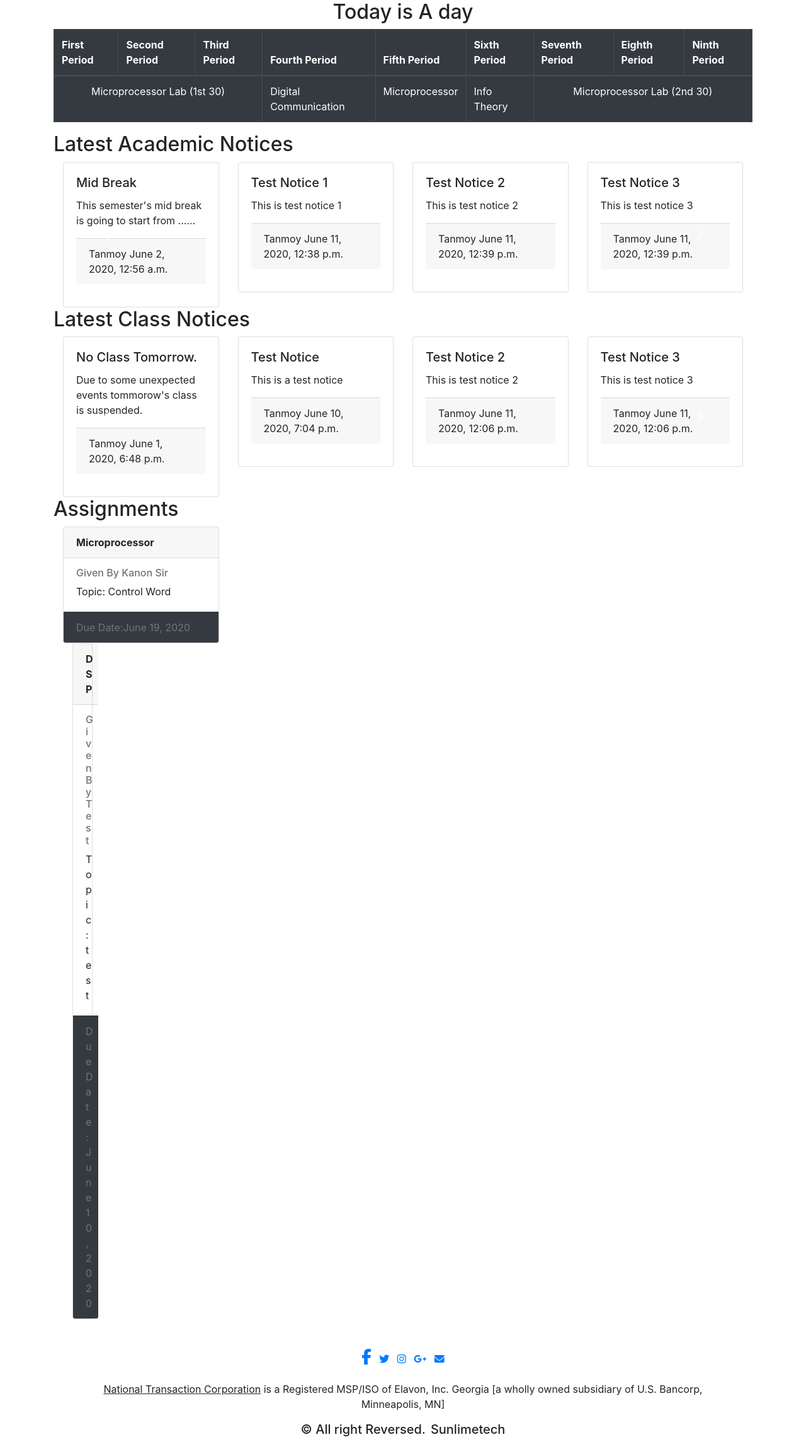
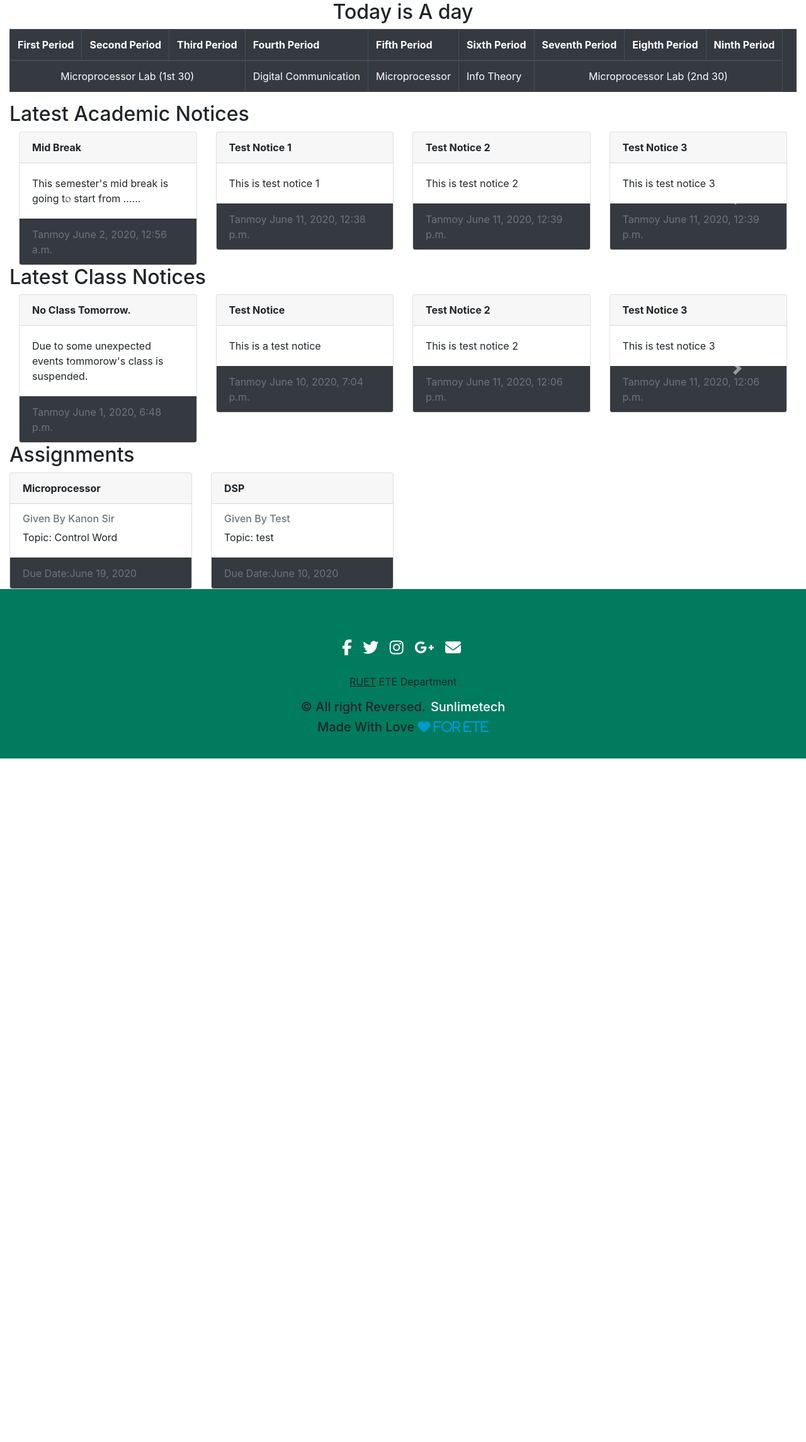
Before and after one commit to Tanmoy-Sarkar/Varsity-Management-System, a Django app: page / in a window 1280 px wide. Shown: the part 56-2345 px from the top of the page at 63% size. After the commit the page ends 1260 px from the top, so only its background shows below. Run offline with Django 3.2, Linux system fonts and the light colour scheme; data comes from the database, SQL or seed files in the repository; both versions use the stored data as it was after the commit; some libraries are stand-ins or nearby versions.

Commit message:
improving UI

```diff
--- /dev/null
+++ b/static/css/base.css
@@ -0,0 +1,80 @@
+/* Footer */
+
+@import url('https://maxcdn.bootstrapcdn.com/font-awesome/4.7.0/css/font-awesome.min.css');
+section {
+    padding: 30px 0;
+}
+
+
+section .section-title {
+    text-align: center;
+    color: #007b5e;
+    margin-bottom: 50px;
+    text-transform: uppercase;
+}
+#footer {
+    background: #007b5e !important;
+}
+#footer h5{
+	padding-left: 10px;
+    border-left: 3px solid #eeeeee;
+    padding-bottom: 6px;
+    margin-bottom: 20px;
+    color:#ffffff;
+}
+#footer a {
+    color: #ffffff;
+    text-decoration: none !important;
+    background-color: transparent;
+    -webkit-text-decoration-skip: objects;
+}
+#footer ul.social li{
+	padding: 3px 0;
+}
+#footer ul.social li a i {
+    margin-right: 5px;
+	font-size:25px;
+	-webkit-transition: .5s all ease;
+	-moz-transition: .5s all ease;
+	transition: .5s all ease;
+}
+#footer ul.social li:hover a i {
+	font-size:30px;
+	margin-top:-10px;
+}
+#footer ul.social li a,
+#footer ul.quick-links li a{
+	color:#ffffff;
+}
+#footer ul.social li a:hover{
+	color:#eeeeee;
+}
+#footer ul.quick-links li{
+	padding: 3px 0;
+	-webkit-transition: .5s all ease;
+	-moz-transition: .5s all ease;
+	transition: .5s all ease;
+}
+#footer ul.quick-links li:hover{
+	padding: 3px 0;
+	margin-left:5px;
+	font-weight:700;
+}
+#footer ul.quick-links li a i{
+	margin-right: 5px;
+}
+#footer ul.quick-links li:hover a i {
+    font-weight: 700;
+}
+
+@media (max-width:767px){
+	#footer h5 {
+    padding-left: 0;
+    border-left: transparent;
+    padding-bottom: 0px;
+    margin-bottom: 10px;
+}
+}
+.fa_custom {
+    color: #0099CC;
+}
--- a/templates/base.html
+++ b/templates/base.html
@@ -1,11 +1,13 @@
-<!DOCTYPE html>
+{% load static %}
 <!DOCTYPE html>
 <html>
 <head>
 	<title>Varsity Management</title>
 	<meta charset="utf=8">
+	<link rel="stylesheet" type="text/css" href="{% static "css/base.css" %}">
+	<link rel="stylesheet" href="https://stackpath.bootstrapcdn.com/bootstrap/4.5.0/css/bootstrap.min.css" integrity="sha384-9aIt2nRpC12Uk9gS9baDl411NQApFmC26EwAOH8WgZl5MYYxFfc+NcPb1dKGj7Sk" crossorigin="anonymous">
 	<meta name="viewport" content="width=device-width, initial-scale=1, shrink-to-fit=no">
-	<link rel="stylesheet" href="https://stackpath.bootstrapcdn.com/bootstrap/4.5.0/css/bootstrap.min.css" integrity="sha384-9aIt2nRpC12Uk9gS9baDl411NQApFmC26EwAOH8WgZl5MYYxFfc+NcPb1dKGj7Sk" crossorigin="anonymous">
+
 
 	<script src="https://kit.fontawesome.com/f59fb37702.js" crossorigin="anonymous"></script>
 </head>
@@ -55,7 +57,7 @@
 	</div>
 	</nav>
 
-	<div class="container">
+	<div class="container-fluid">
 	{% block content %}
 
 	{% endblock content %}
@@ -66,7 +68,7 @@
 
 <!-- Footer -->
 	<section id="footer">
-		<div class="container">
+		<div class="container-fluid">
 			<div class="row">
 				<div class="col-xs-12 col-sm-12 col-md-12 mt-2 mt-sm-5">
 					<ul class="list-unstyled list-inline social text-center">
@@ -81,8 +83,10 @@
 			</div>
 			<div class="row">
 				<div class="col-xs-12 col-sm-12 col-md-12 mt-2 mt-sm-2 text-center">
-					<p><u><a>National Transaction Corporation</a></u> is a Registered MSP/ISO of Elavon, Inc. Georgia [a wholly owned subsidiary of U.S. Bancorp, Minneapolis, MN]</p>
+					<p><u>RUET</u> ETE Department</p>
 					<p class="h5">© All right Reversed.<a class="text-green ml-2" target="_blank">Sunlimetech</a></p>
+					<p class="h5">Made With Love <i class="fa fa-heart fa_custom"> For ETE</i></p>
+
 				</div>
 				<hr>
 			</div>
--- a/templates/home.html
+++ b/templates/home.html
@@ -43,8 +43,9 @@
 		</tbody>
 	</table>
 
+
+
 		<!--Latest Academic Notices-->
-
 	<h2>Latest Academic Notices</h2>
 	<div id="inam1" class="carousel slide" data-ride="carousel">
 		<div class="carousel-inner">
@@ -55,11 +56,11 @@
 			{% for academic_notice in academic_notices|slice:":4" %}
 			<div class="col-lg-3 col-sm-12">
             <div class="card">
+      			<div class="card-header font-weight-bold">{{ academic_notice.title }}</div>
             	<div class="card-body">
-            		<h5 class="card-title">{{ academic_notice.title }}</h5>
-            		 <p class="card-text">{{ academic_notice.body }}</p>
-            		 <p class="card-footer">{{ academic_notice.author }} {{ academic_notice.date }}</p>
+            		<p class="card-text">{{ academic_notice.body }}</p>
             	</div>
+            	<div class="card-footer text-muted bg-dark">{{ academic_notice.author }} {{ academic_notice.date }}</div>
         	</div>
         	</div>
 			{% endfor %}
@@ -73,11 +74,11 @@
 			{% for academic_notice in academic_notices|slice:"4:8" %}
 			<div class="col-lg-3 col-sm-12">
             <div class="card">
+      			<div class="card-header font-weight-bold">{{ academic_notice.title }}</div>
             	<div class="card-body">
-            		<h5 class="card-title">{{ academic_notice.title }}</h5>
-            		 <p class="card-text">{{ academic_notice.body }}</p>
-            		 <p class="card-footer">{{ academic_notice.author }} {{ academic_notice.date }}</p>
+            		<p class="card-text">{{ academic_notice.body }}</p>
             	</div>
+            	<div class="card-footer text-muted bg-dark">{{ academic_notice.author }} {{ academic_notice.date }}</div>
         	</div>
         	</div>
 			{% endfor %}
@@ -101,15 +102,15 @@
 
 			<div class="carousel-item active">
 			<div class="container-fluid">
-			<div class="row flex-row">
+			<div class="row">
 			{% for class_notice in class_notices|slice:":4" %}
 			<div class="col-lg-3 col-sm-12">
-            <div class="card">
+            <div class="card custom-card" id="custom-card">
+      			<div class="card-header font-weight-bold">{{ class_notice.title }}</div>
             	<div class="card-body">
-            		<h5 class="card-title">{{ class_notice.title }}</h5>
-            		 <p class="card-text">{{ class_notice.body }}</p>
-            		 <p class="card-footer">{{ class_notice.author }} {{ class_notice.date }}</p>
+            		<p class="card-text">{{ class_notice.body }}</p>
             	</div>
+            	<div class="card-footer text-muted bg-dark">{{ class_notice.author }} {{ class_notice.date }}</div>
         	</div>
         	</div>
 			{% endfor %}
@@ -123,11 +124,11 @@
 			{% for class_notice in class_notices|slice:"4:8" %}
 			<div class="col-lg-3 col-sm-12">
             <div class="card">
+      			<div class="card-header font-weight-bold">{{ class_notice.title }}</div>
             	<div class="card-body">
-            		<h5 class="card-title">{{ class_notice.title }}</h5>
-            		 <p class="card-text">{{ class_notice.body }}</p>
-            		 <p class="card-footer">{{ class_notice.author }} {{ class_notice.date }}</p>
+            		<p class="card-text">{{ class_notice.body }}</p>
             	</div>
+            	<div class="card-footer text-muted bg-dark">{{ class_notice.author }} {{ class_notice.date }}</div>
         	</div>
         	</div>
 			{% endfor %}
@@ -146,8 +147,8 @@
 	<!--Assignments Section-->
 
 	<h2>Assignments</h2>
-	<div class="container-fluid">
 	<div class="row">
+
 	  {% for assignment in assignments %}
 
 	<div class="col-lg-3 col-sm-12">
@@ -163,8 +164,9 @@
         Due Date:{{ assignment.due_date }}
       </div>
     </div>
+    </div>
   		{% endfor %}
-	</div>
-	</div>
+
+  </div>
 
 {% endblock content %}
--- a/varsity_management/settings.py
+++ b/varsity_management/settings.py
@@ -132,3 +132,4 @@ LOGIN_REDIRECT_URL = 'home'
 LOGOUT_REDIRECT_URL = 'home'
 
 CRISPY_TEMPLATE_PACK = 'bootstrap4'
+STATICFILES_DIRS = [os.path.join(BASE_DIR,'static')]
```
Also changed, not shown: templates/assignment_list.html (+9 -1 lines), db.sqlite3.
